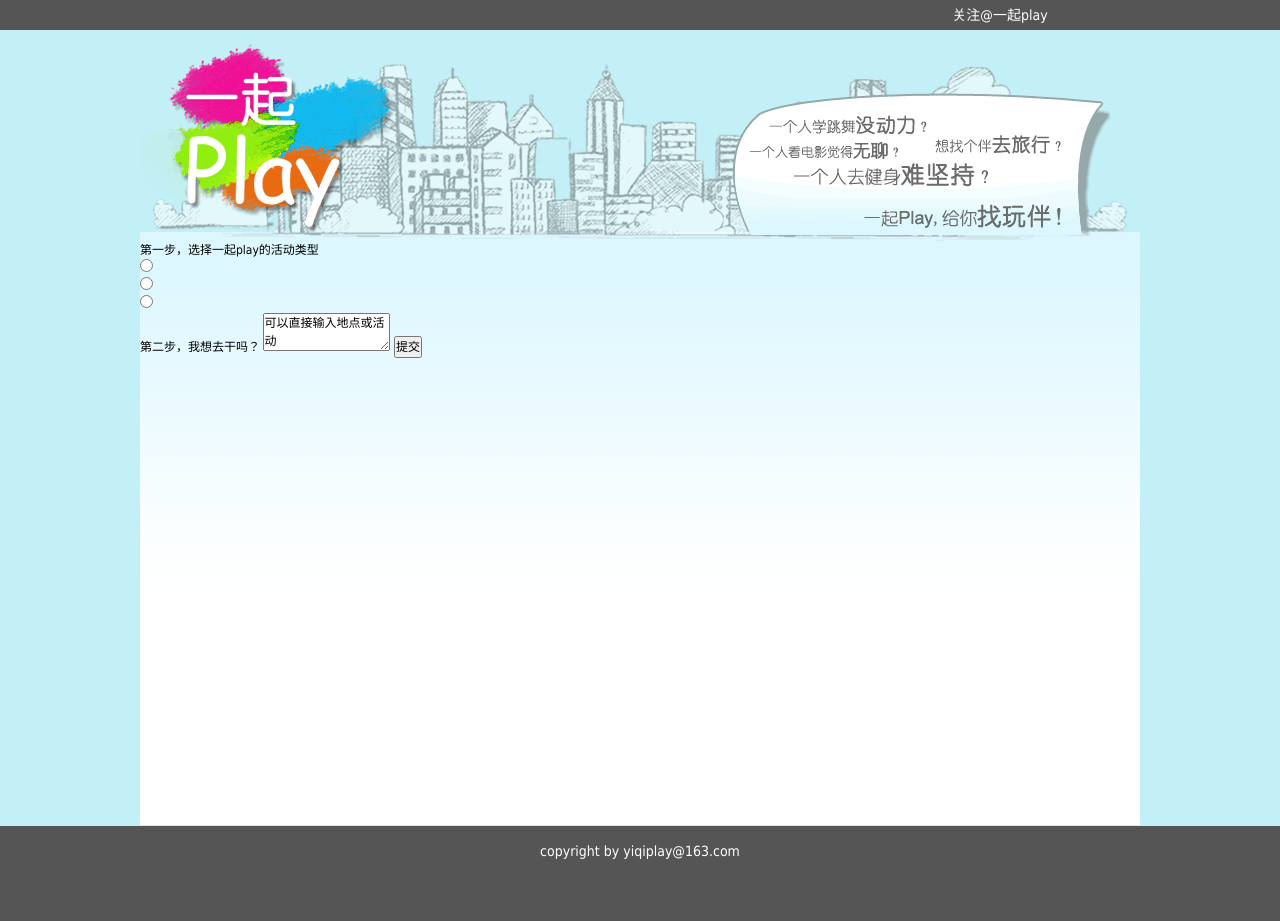
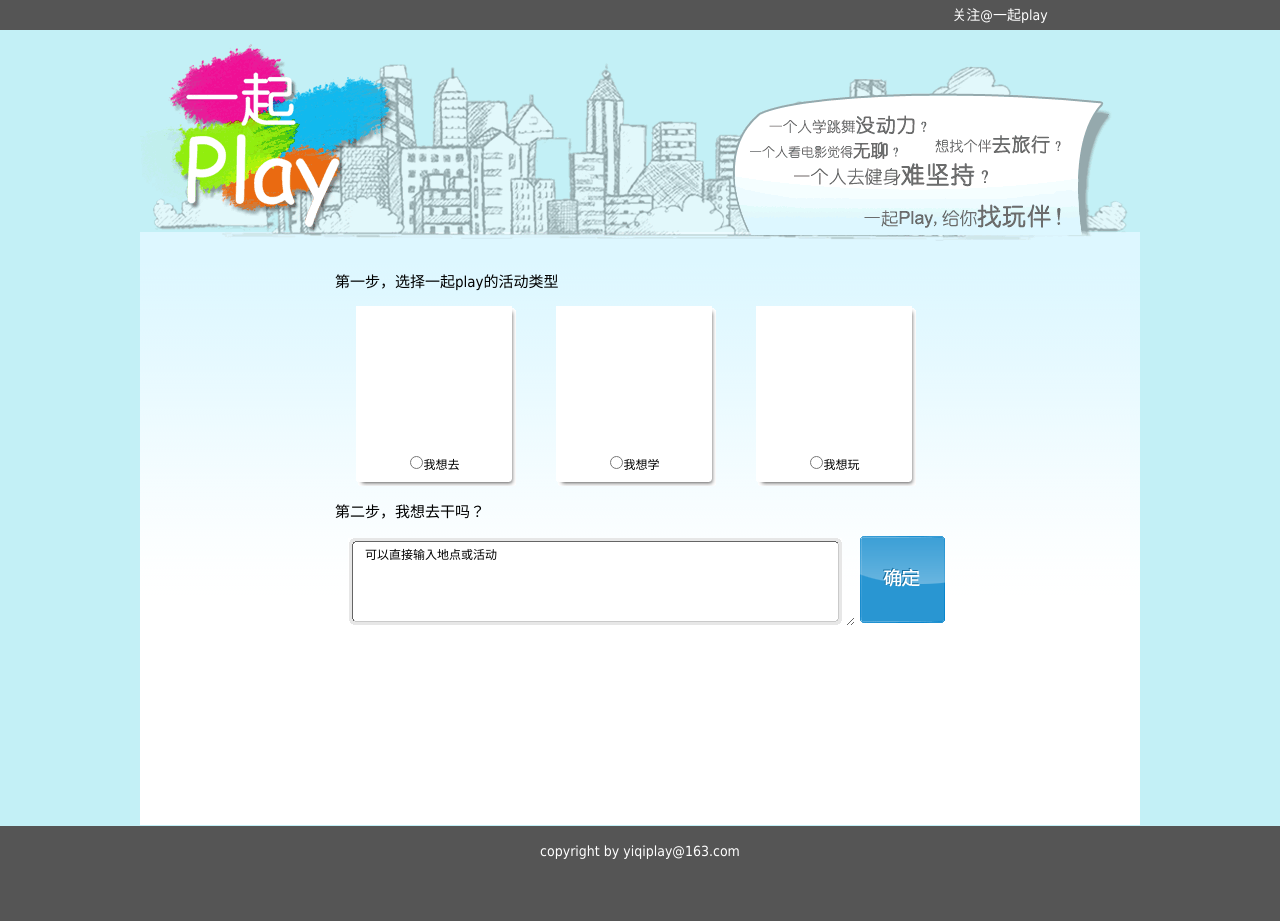
Before and after one commit to profoundeye/yiqiplay, a PHP site: page /demo/step1.html in a window 1280 px wide. Run offline with PHP 8.4, Linux system fonts and the light colour scheme.

Commit message:
step1.html ready

```diff
--- a/assets/yq.css
+++ b/assets/yq.css
@@ -48,6 +48,47 @@ body{
 	width:1000px;
 	margin:0 auto;
 	}
+.step{
+	display:block;
+	width:610px;
+	margin:0px auto;
+	padding:30px;
+	}
+	.step_1{
+		height:230px;
+		}
+	.step_1 em,.step_2 em{
+		display:block;
+		height:35px;
+		font-size:15px;
+	}
+	.step_2{
+		height:135px;
+	}
+	.dowhat{
+		width:480px;
+		height:70px;
+		background:url(inputwhat.png) no-repeat center center;
+		padding:10px;
+		border:0;
+		padding-left:30px;
+		}
+	.do{
+		height:87px;
+		width:85px;
+		background:url(button.png);
+		border:0;
+		text-indent:-9000px;
+		float:right;
+		}
+	.dotype li{
+		width:200px;
+		height:30px;
+		padding-top:150px;
+		float:left;
+		background:url(bg01.png) no-repeat center center;
+		text-align:center;
+		}
 /*
 KISSY CSS Reset
 理念：1. reset 的目的不是清除浏览器的默认样式，这仅是部分工作。清除和重置是紧密不可分的。
--- a/demo/step1.html
+++ b/demo/step1.html
@@ -10,21 +10,23 @@
 <p id="follow_us"><a href="">关注@一起play</a></p>
 <p id="m_head">一人学跳舞没动力？一人看电影觉得无聊？想找个伴去旅行？一个人去健身难坚持？一起play，给你找玩伴！</p>
 <div class="main choose">
+<form action="" method="post">
 <ol class="step">
-	<li>
+	<li class="step_1">
     	<em>第一步，选择一起play的活动类型</em>
-        <ul>
-        	<li><input type="radio" value="我想去" /></li>
-        	<li><input type="radio" value="我想学" /></li>
-        	<li><input type="radio" value="我想玩" /></li>
+        <ul class="dotype">
+        	<li><input type="radio" value="我想去" />我想去</li>
+        	<li><input type="radio" value="我想学" />我想学</li>
+        	<li><input type="radio" value="我想玩" />我想玩</li>
         </ul>
     </li>
-	<li>
+	<li class="step_2">
     	<em>第二步，我想去干吗？</em>
-        <textarea>可以直接输入地点或活动</textarea>
-        <button type="submit" >提交</button>
+        <textarea class="dowhat">可以直接输入地点或活动</textarea>
+        <button type="submit" class="do" >提交</button>
     </li>
 </ol>
+</form>
 </div>
 <p id="foot">copyright by yiqiplay@163.com</p>
 </body>
```
Also changed, not shown: assets/bg01.png (added), assets/button.png (added), assets/inputwhat.png (added).
